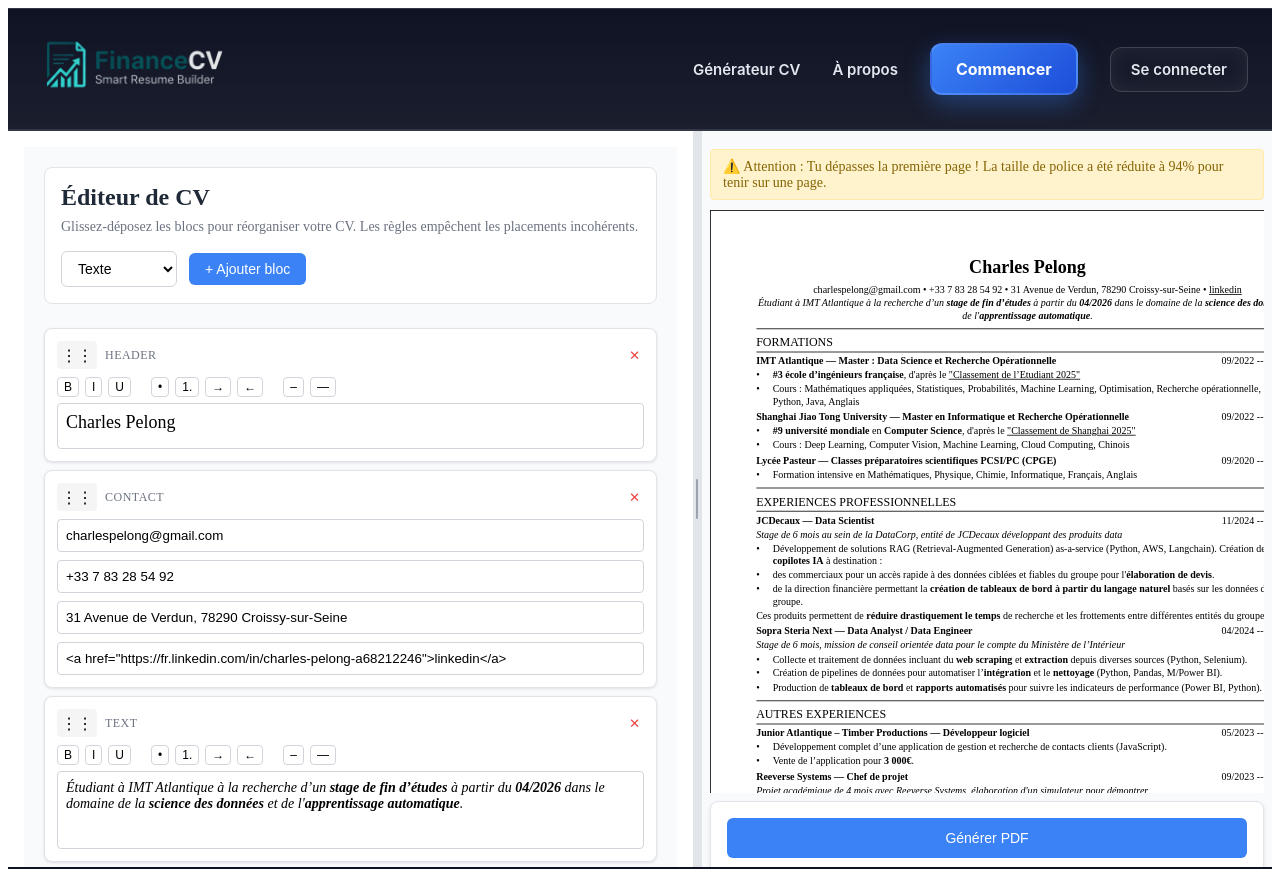
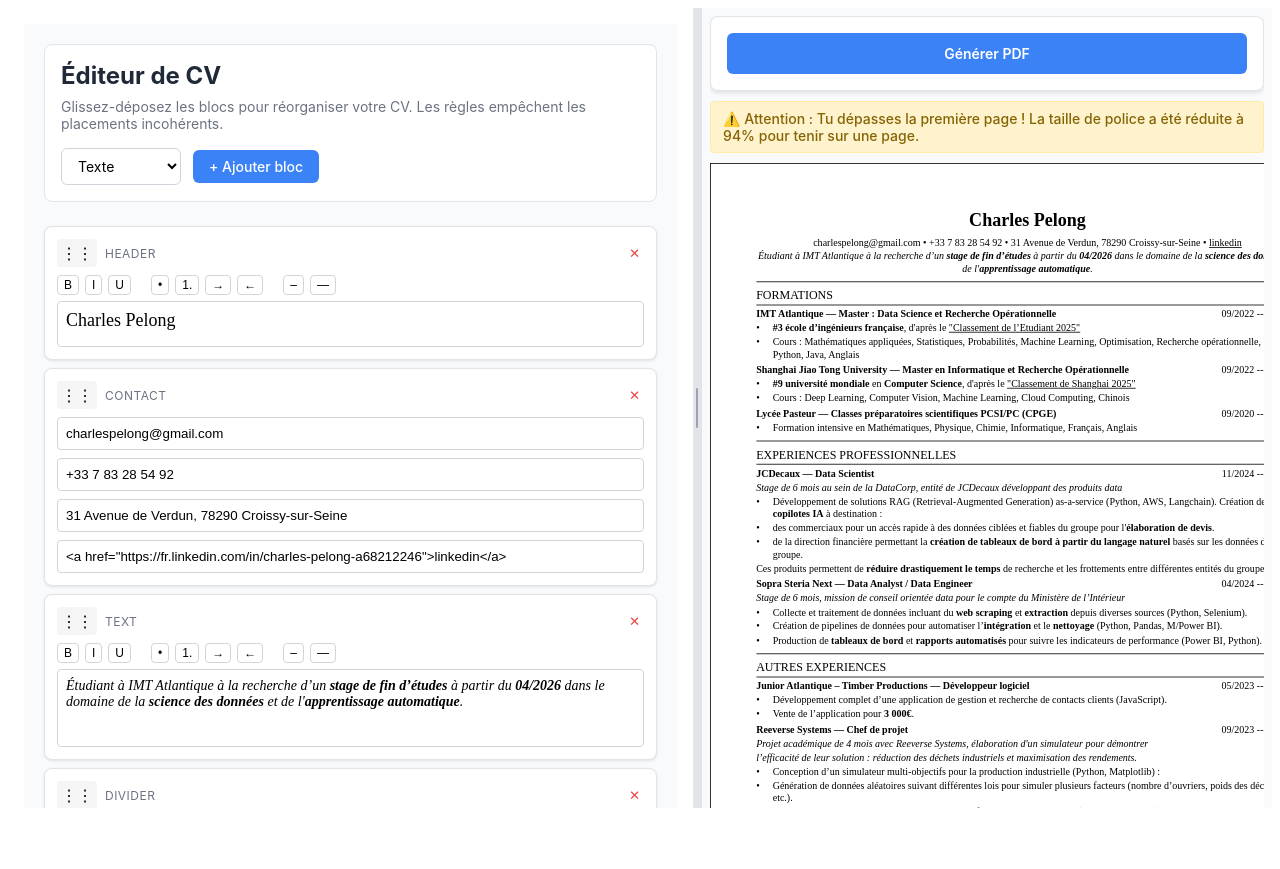
Before and after one commit to Charles141002/finance-type, a Next.js app in the folder my-cv-app/: page /cv in a window 1280 px wide. Shown: the top 869 px of the page. After the commit the page ends 816 px from the top, so only its background shows below. Built offline with nearby package versions, Linux system fonts and the light colour scheme.

Commit message:
CV et header ok

```diff
--- a/my-cv-app/components/BlockEditor.tsx
+++ b/my-cv-app/components/BlockEditor.tsx
@@ -568,7 +568,8 @@ const BlockEditor = ({ blocks, setBlocks, scrollContainerRef }: Props) => {
               fontSize: "12px",
               color: "#6b7280",
               textTransform: "uppercase",
-              letterSpacing: "0.04em"
+              letterSpacing: "0.04em",
+              fontFamily: "'Inter', -apple-system, BlinkMacSystemFont, sans-serif"
             }}>
               {block.type}
             </span>
@@ -590,7 +591,8 @@ const BlockEditor = ({ blocks, setBlocks, scrollContainerRef }: Props) => {
                     padding: "4px 8px",
                     borderRadius: "4px",
                     border: "1px solid #d1d5db",
-                    fontSize: "12px"
+                    fontSize: "12px",
+                    fontFamily: "'Inter', -apple-system, BlinkMacSystemFont, sans-serif"
                   }}
                 >
                   {allowedChildTypes.map((t) => (
@@ -684,7 +686,7 @@ const BlockEditor = ({ blocks, setBlocks, scrollContainerRef }: Props) => {
                       setSubtitleVisible(map);
                       updateBlockContent(block.id, { ...block.content, subtitle: "" });
                     }}
-                    style={{ padding: "4px 8px", fontSize: 12, border: "1px solid #d1d5db", borderRadius: 4, background: "#fff" }}
+                    style={{ padding: "4px 8px", fontSize: 12, border: "1px solid #d1d5db", borderRadius: 4, background: "#fff", fontFamily: "'Inter', -apple-system, BlinkMacSystemFont, sans-serif" }}
                   >
                     Supprimer sous-titre
                   </button>
@@ -692,7 +694,7 @@ const BlockEditor = ({ blocks, setBlocks, scrollContainerRef }: Props) => {
                   <button
                     type="button"
                     onClick={() => setSubtitleVisible({ ...subtitleVisible, [block.id]: true })}
-                    style={{ padding: "4px 8px", fontSize: 12, border: "1px solid #d1d5db", borderRadius: 4, background: "#fff" }}
+                    style={{ padding: "4px 8px", fontSize: 12, border: "1px solid #d1d5db", borderRadius: 4, background: "#fff", fontFamily: "'Inter', -apple-system, BlinkMacSystemFont, sans-serif" }}
                   >
                     + Sous-titre
                   </button>
@@ -707,7 +709,7 @@ const BlockEditor = ({ blocks, setBlocks, scrollContainerRef }: Props) => {
                       setPeriodVisible(map);
                       updateBlockContent(block.id, { ...block.content, period: "" });
                     }}
-                    style={{ padding: "4px 8px", fontSize: 12, border: "1px solid #d1d5db", borderRadius: 4, background: "#fff" }}
+                    style={{ padding: "4px 8px", fontSize: 12, border: "1px solid #d1d5db", borderRadius: 4, background: "#fff", fontFamily: "'Inter', -apple-system, BlinkMacSystemFont, sans-serif" }}
                   >
                     Supprimer date
                   </button>
@@ -715,7 +717,7 @@ const BlockEditor = ({ blocks, setBlocks, scrollContainerRef }: Props) => {
                   <button
                     type="button"
                     onClick={() => setPeriodVisible({ ...periodVisible, [block.id]: true })}
-                    style={{ padding: "4px 8px", fontSize: 12, border: "1px solid #d1d5db", borderRadius: 4, background: "#fff" }}
+                    style={{ padding: "4px 8px", fontSize: 12, border: "1px solid #d1d5db", borderRadius: 4, background: "#fff", fontFamily: "'Inter', -apple-system, BlinkMacSystemFont, sans-serif" }}
                   >
                     + Date
                   </button>
@@ -824,7 +826,8 @@ const BlockEditor = ({ blocks, setBlocks, scrollContainerRef }: Props) => {
           border: "1px solid #fecaca",
           color: "#b91c1c",
           borderRadius: 6,
-          fontSize: "13px"
+          fontSize: "13px",
+          fontFamily: "'Inter', -apple-system, BlinkMacSystemFont, sans-serif"
         }}>
           {dragError}
         </div>
@@ -837,8 +840,8 @@ const BlockEditor = ({ blocks, setBlocks, scrollContainerRef }: Props) => {
         borderRadius: "8px",
         border: "1px solid #e1e5e9"
       }}>
-        <h2 style={{ margin: "0 0 8px 0", color: "#1f2937" }}>Éditeur de CV</h2>
-        <p style={{ margin: "0 0 16px 0", color: "#6b7280", fontSize: "14px" }}>
+        <h2 style={{ margin: "0 0 8px 0", color: "#1f2937", fontFamily: "'Inter', -apple-system, BlinkMacSystemFont, sans-serif" }}>Éditeur de CV</h2>
+        <p style={{ margin: "0 0 16px 0", color: "#6b7280", fontSize: "14px", fontFamily: "'Inter', -apple-system, BlinkMacSystemFont, sans-serif" }}>
           Glissez-déposez les blocs pour réorganiser votre CV. Les règles empêchent les placements incohérents.
         </p>
 
@@ -851,7 +854,8 @@ const BlockEditor = ({ blocks, setBlocks, scrollContainerRef }: Props) => {
               border: "1px solid #d1d5db",
               borderRadius: "6px",
               backgroundColor: "#fff",
-              fontSize: "14px"
+              fontSize: "14px",
+              fontFamily: "'Inter', -apple-system, BlinkMacSystemFont, sans-serif"
             }}
           >
             {getAllowedChildTypesForParent(undefined).map((t) => (
@@ -870,7 +874,8 @@ const BlockEditor = ({ blocks, setBlocks, scrollContainerRef }: Props) => {
               borderRadius: "6px",
               cursor: "pointer",
               fontSize: "14px",
-              fontWeight: "500"
+              fontWeight: "500",
+              fontFamily: "'Inter', -apple-system, BlinkMacSystemFont, sans-serif"
             }}
           >
             + Ajouter bloc
--- /dev/null
+++ b/my-cv-app/components/DynamicHeader.tsx
@@ -0,0 +1,168 @@
+import Link from "next/link";
+import { ReactNode, useState, useEffect, useRef } from "react";
+
+type DynamicHeaderProps = {
+  rightActions?: ReactNode;
+  variant?: "default" | "landing";
+  scrollContainerRef?: React.RefObject<HTMLDivElement>;
+};
+
+export default function DynamicHeader({ rightActions, variant = "default", scrollContainerRef }: DynamicHeaderProps) {
+  const [isVisible, setIsVisible] = useState(false);
+  const [lastScrollY, setLastScrollY] = useState(0);
+
+  useEffect(() => {
+    const handleScroll = () => {
+      // Utiliser le conteneur de scroll si fourni, sinon la fenêtre
+      const scrollElement = scrollContainerRef?.current || window;
+      const currentScrollY = scrollElement === window ? window.scrollY : scrollElement.scrollTop;
+
+      // Afficher le header si on remonte (scroll vers le haut) ou si on est en haut
+      const newVisibility = currentScrollY < lastScrollY || currentScrollY <= 10;
+      if (newVisibility !== isVisible) {
+        setIsVisible(newVisibility);
+      }
+
+      setLastScrollY(currentScrollY);
+    };
+
+    const scrollElement = scrollContainerRef?.current || window;
+    scrollElement.addEventListener('scroll', handleScroll, { passive: true });
+
+    return () => {
+      scrollElement.removeEventListener('scroll', handleScroll);
+    };
+  }, [lastScrollY, scrollContainerRef]);
+
+  return (
+    <div
+      style={{
+        height: isVisible ? "120px" : "0px",
+        overflow: "hidden",
+        transition: "height 0.3s ease-in-out",
+        position: "relative",
+        zIndex: 30,
+      }}
+    >
+      <header
+        style={{
+          height: "120px",
+          display: "flex",
+          alignItems: "center",
+          background: "linear-gradient(180deg, rgba(2, 6, 23, 0.95), rgba(2, 6, 23, 0.9))",
+          backdropFilter: "saturate(140%) blur(8px)",
+          WebkitBackdropFilter: "saturate(140%) blur(8px)",
+          borderBottom: "2px solid rgba(255,255,255,0.15)",
+          borderTop: "1px solid rgba(255,255,255,0.1)",
+          position: "relative",
+          width: "100%",
+        }}
+      >
+      <div
+        style={{
+          width: "100%",
+          maxWidth: "2000px",
+          margin: "0 auto",
+          padding: "0 24px 0 0",
+          display: "flex",
+          alignItems: "center",
+          justifyContent: "flex-start",
+          gap: "20px",
+        }}
+      >
+        {/* Logo */}
+        <div style={{ display: "flex", alignItems: "center" }}>
+          <Link
+            href="/"
+            style={{
+              textDecoration: "none",
+              display: "flex",
+              alignItems: "center"
+            }}
+          >
+            <img
+              src="/Logo.png"
+              alt="FinanceCV Smart Resume Builder"
+              style={{
+                height: "250px",
+                width: "auto",
+                objectFit: "contain"
+              }}
+            />
+          </Link>
+        </div>
+
+        {/* Actions droite */}
+        <div style={{ display: "flex", alignItems: "center", gap: "32px", marginLeft: "auto" }}>
+          {rightActions ?? (
+            <>
+              <Link
+                href="/cv"
+                style={{
+                  textDecoration: "none",
+                  color: "#e2e8f0",
+                  fontWeight: 600,
+                  fontSize: "15px",
+                  fontFamily: "'Inter', -apple-system, BlinkMacSystemFont, sans-serif",
+                  transition: "all 0.2s ease"
+                }}
+              >
+                Générateur CV
+              </Link>
+              <Link
+                href="/a-propos"
+                style={{
+                  textDecoration: "none",
+                  color: "#e2e8f0",
+                  fontWeight: 600,
+                  fontSize: "15px",
+                  fontFamily: "'Inter', -apple-system, BlinkMacSystemFont, sans-serif",
+                  transition: "all 0.2s ease"
+                }}
+              >
+                À propos
+              </Link>
+              <Link
+                href="/cv"
+                style={{
+                  textDecoration: "none",
+                  background: "linear-gradient(135deg, #3b82f6, #1d4ed8)",
+                  color: "#ffffff",
+                  padding: "14px 24px",
+                  borderRadius: "12px",
+                  fontWeight: 700,
+                  fontSize: "16px",
+                  fontFamily: "'Inter', -apple-system, BlinkMacSystemFont, sans-serif",
+                  boxShadow: "0 8px 24px rgba(59, 130, 246, 0.4), 0 4px 12px rgba(0, 0, 0, 0.15)",
+                  border: "2px solid rgba(255, 255, 255, 0.1)",
+                  transition: "all 0.2s ease"
+                }}
+              >
+                Commencer
+              </Link>
+              <Link
+                href="/login"
+                style={{
+                  textDecoration: "none",
+                  color: "#e2e8f0",
+                  background: "rgba(255,255,255,0.08)",
+                  border: "1px solid rgba(255,255,255,0.15)",
+                  padding: "12px 20px",
+                  borderRadius: "12px",
+                  fontWeight: 600,
+                  fontSize: "15px",
+                  fontFamily: "'Inter', -apple-system, BlinkMacSystemFont, sans-serif",
+                  transition: "all 0.2s ease",
+                  backdropFilter: "blur(10px)"
+                }}
+              >
+                Se connecter
+              </Link>
+            </>
+          )}
+        </div>
+      </div>
+      </header>
+    </div>
+  );
+}
--- a/my-cv-app/pages/cv.tsx
+++ b/my-cv-app/pages/cv.tsx
@@ -1,6 +1,6 @@
 import { useState, useEffect, useRef } from "react";
 import Link from "next/link";
-import Header from "../components/Header";
+import DynamicHeader from "../components/DynamicHeader";
 import Footer from "../components/Footer";
 import { Panel, PanelGroup, PanelResizeHandle } from "react-resizable-panels";
 import BlockEditor from "../components/BlockEditor";
@@ -30,6 +30,8 @@ const styles = `
 `;
 
 export default function CvGeneratorPage() {
+  console.log("CvGeneratorPage component rendered");
+
   // IDs stables: charger depuis localStorage si disponible
   const [blocks, setBlocks] = useState<Block[]>([]);
   const [fontScale, setFontScale] = useState<number>(1);
@@ -106,12 +108,26 @@ export default function CvGeneratorPage() {
   }, [blocks]);
 
   const handleGeneratePDF = async () => {
+    console.log("Generating PDF...", { blocks, fontScale });
+    try {
+      console.log("Making fetch request to /api/generate-pdf");
       const res = await fetch("/api/generate-pdf", {
         method: "POST",
         headers: { "Content-Type": "application/json" },
         body: JSON.stringify({ blocks, fontScale }),
       });
+
+      console.log("Response received:", res.status, res.statusText);
+
+      if (!res.ok) {
+        const errorData = await res.json();
+        console.error("API Error:", errorData);
+        throw new Error(errorData.error || `HTTP error! status: ${res.status}`);
+      }
+
+      console.log("Converting response to blob");
       const blob = await res.blob();
+      console.log("Blob created:", blob.size, "bytes");
 
       const url = URL.createObjectURL(blob);
       const link = document.createElement('a');
@@ -121,6 +137,11 @@ export default function CvGeneratorPage() {
       link.click();
       document.body.removeChild(link);
       URL.revokeObjectURL(url);
+      console.log("PDF download initiated");
+    } catch (error) {
+      console.error("Erreur lors de la génération du PDF:", error);
+      alert(`Erreur lors de la génération du PDF: ${error instanceof Error ? error.message : "Erreur inconnue"}`);
+    }
   };
 
   return (
@@ -128,9 +149,12 @@ export default function CvGeneratorPage() {
       <style>{styles}</style>
       <style>{getCvCss(fontScale)}</style>
 
-      <Header variant="landing" />
+      <DynamicHeader
+        variant="landing"
+        scrollContainerRef={editorScrollRef as React.RefObject<HTMLDivElement>}
+      />
 
-      <PanelGroup direction="horizontal" style={{ height: "calc(100vh - 64px)" }}>
+      <PanelGroup direction="horizontal" style={{ height: "100vh" }}>
         {/* Partie gauche - Éditeur (scrollable) */}
         <Panel defaultSize={60} minSize={30} maxSize={80}>
           <div style={{
@@ -164,7 +188,7 @@ export default function CvGeneratorPage() {
         {/* Partie droite - Aperçu (fixe) */}
         <Panel defaultSize={50} minSize={45} maxSize={60}>
           <div style={{
-            height: "calc(100vh - 64px)",
+            height: "100vh",
             overflow: "hidden",
             backgroundColor: "#f8fafc",
             padding: "0.5rem",
@@ -178,6 +202,45 @@ export default function CvGeneratorPage() {
               overflow: "auto",
               marginBottom: "0.5rem"
             }}>
+              {/* Bouton fixe en bas - toujours visible */}
+              <div style={{
+                display: "flex",
+                flexDirection: "column",
+                gap: "8px",
+                backgroundColor: "#fff",
+                padding: "1rem",
+                borderRadius: "8px",
+                border: "1px solid #e1e5e9",
+                boxShadow: "0 2px 4px rgba(0,0,0,0.1)",
+                flexShrink: 0,
+                marginBottom: "10px",
+                position: "relative",
+                zIndex: 20
+              }}>
+                <button
+                  onClick={() => {
+                    console.log("PDF Button clicked!");
+                    handleGeneratePDF();
+                  }}
+                  style={{
+                    padding: "12px 16px",
+                    backgroundColor: "#3b82f6",
+                    color: "white",
+                    border: "none",
+                    borderRadius: "6px",
+                    cursor: "pointer",
+                    fontSize: "14px",
+                    fontWeight: "600",
+                    fontFamily: "'Inter', -apple-system, BlinkMacSystemFont, sans-serif",
+                    position: "relative",
+                    zIndex: 21,
+                    pointerEvents: "auto"
+                  }}
+                >
+                  Générer PDF
+                </button>
+              </div>
+
               {showWarning && (
                 <div style={{
                   backgroundColor: "#fff3cd",
@@ -186,7 +249,9 @@ export default function CvGeneratorPage() {
                   padding: "8px 12px",
                   margin: "10px 0",
                   color: "#856404",
-                  fontSize: "14px"
+                  fontSize: "14px",
+                  fontFamily: "'Inter', -apple-system, BlinkMacSystemFont, sans-serif",
+                  fontWeight: "500"
                 }}>
                   ⚠️ Attention : Tu dépasses la première page ! La taille de police a été réduite à {Math.round(fontScale * 100)}% pour tenir sur une page.
                 </div>
@@ -213,39 +278,9 @@ export default function CvGeneratorPage() {
               </div>
             </div>
 
-            {/* Bouton fixe en bas - toujours visible */}
-            <div style={{
-              display: "flex",
-              flexDirection: "column",
-              gap: "8px",
-              backgroundColor: "#fff",
-              padding: "1rem",
-              borderRadius: "8px",
-              border: "1px solid #e1e5e9",
-              boxShadow: "0 2px 4px rgba(0,0,0,0.1)",
-              flexShrink: 0
-            }}>
-              <button
-                onClick={handleGeneratePDF}
-                style={{
-                  padding: "12px 16px",
-                  backgroundColor: "#3b82f6",
-                  color: "white",
-                  border: "none",
-                  borderRadius: "6px",
-                  cursor: "pointer",
-                  fontSize: "14px",
-                  fontWeight: "500"
-                }}
-              >
-                Générer PDF
-              </button>
-            </div>
-
           </div>
         </Panel>
        </PanelGroup>
-      <Footer />
      </>
   );
 }
```
Also changed, not shown: my-cv-app/pages/a-propos.tsx (+49 -40 lines). Lines whose indentation alone changed are shown as unchanged.
